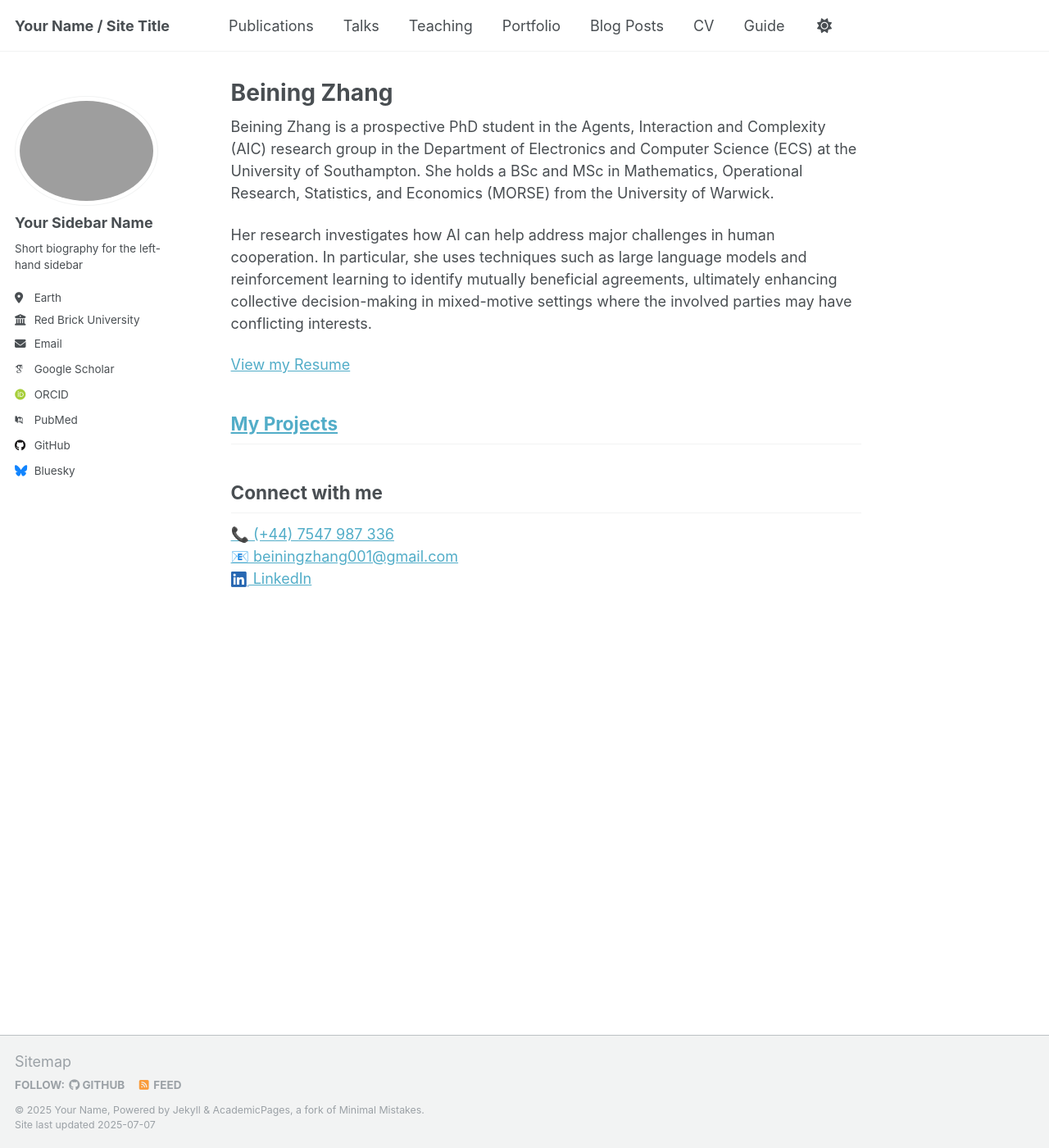
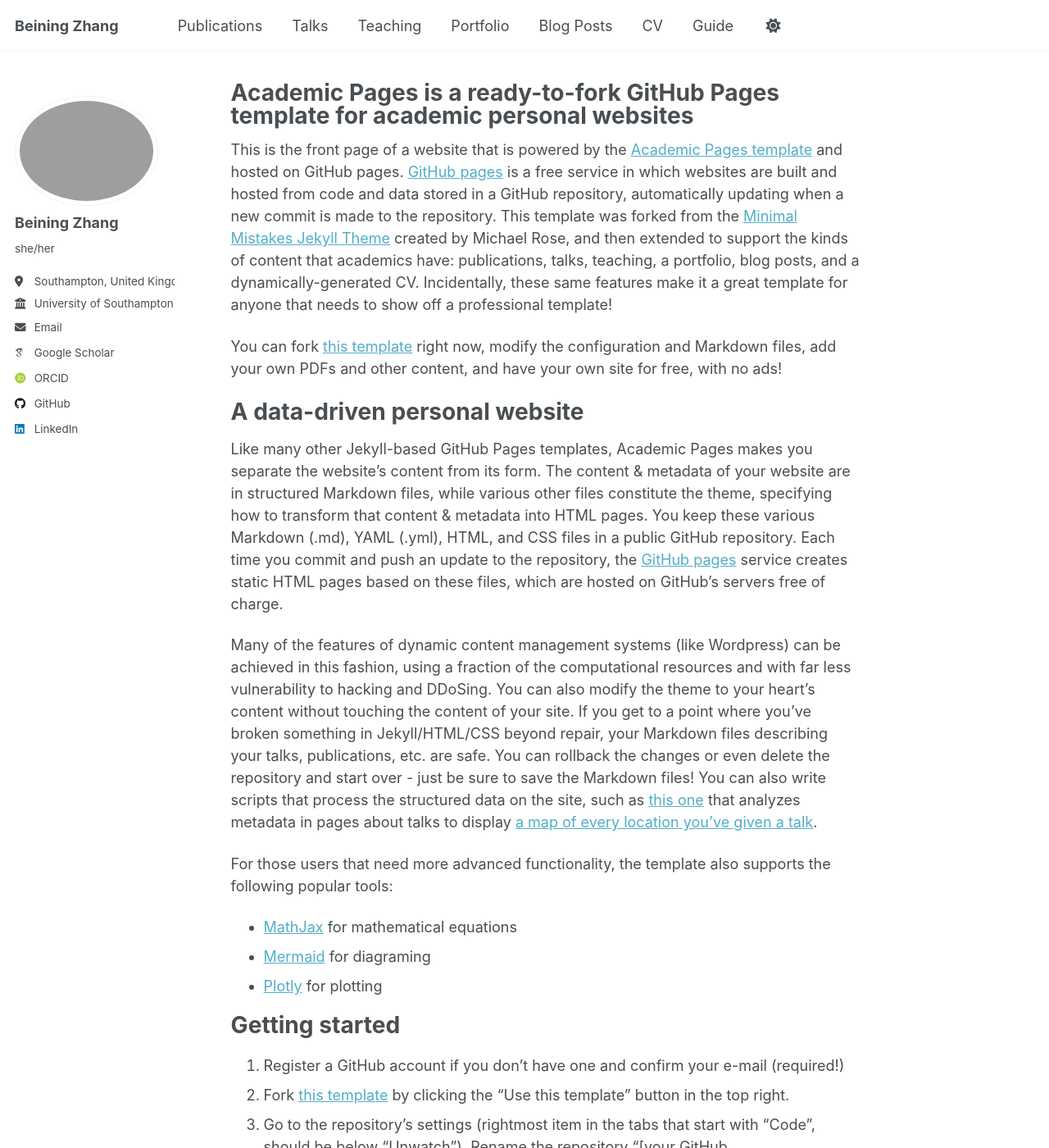
Before and after one commit to BeiningZhang/beiningzhang.github.io, a Jekyll site: the page built from _pages/about.md, in a window 1280 px wide and 1400 px high. Shown: the whole window at 82% size. Built offline with Jekyll 4.4.1, drawn with Linux system fonts in a browser that asks for light colours; some web fonts are replaced; a script that is not in the unit is left out; some of the changed text lies outside the part shown.

Commit message:
Update sidebar

```diff
--- a/_config.yaml
+++ /dev/null
@@ -1,5 +0,0 @@
-title: Beining Zhang
-logo: /assets/img/profile.jpg
-#description:
-#show_downloads: true
-theme: jekyll-theme-minimal
--- a/_config.yml
+++ b/_config.yml
@@ -9,13 +9,13 @@
 # Basic Site Settings
 locale                   : "en-US"
 site_theme               : "default"
-title                    : "Your Name / Site Title"
+title                    : "Beining Zhang" # Your Name / Site Title
 title_separator          : "-"
-name                     : &name "Your Name"
+name                     : &name "Beining Zhang"
 description              : &description "personal description"
-url                      : https://academicpages.github.io # the base hostname & protocol for your site e.g. "https://[your GitHub username].github.io" or if you already have some other page hosted on Github then use "https://[your GitHub username].github.io/[Your Repo Name]"
+url                      : https://beiningzhang.github.io # the base hostname & protocol for your site e.g. "https://[your GitHub username].github.io" or if you already have some other page hosted on Github then use "https://[your GitHub username].github.io/[Your Repo Name]"
 baseurl                  : "" # the subpath of your site, e.g. "/blog"
-repository               : "academicpages/academicpages.github.io"
+repository               : "BeiningZhang/beiningzhang.github.io"
 
 # Site Author - The following control what appear as part of the author content on the side bar.
 #               If a field is blank the icon and link will not appear, otherwise it will be shown.
@@ -23,22 +23,22 @@
 author:
   # Biographic information
   avatar           : "profile.png"
-  name             : "Your Sidebar Name"
-  pronouns         : # example: "she/her"
-  bio              : "Short biography for the left-hand sidebar"
-  location         : "Earth"
-  employer         : "Red Brick University"
+  name             : "Beining Zhang" # Your Sidebar Name
+  pronouns         : "she/her" # example: "she/her"
+  bio              : "" # Short biography for the left-hand sidebar
+  location         : "Southampton, United Kingdom"
+  employer         : "University of Southampton"
   uri              : # URL
-  email            : "none@example.org"
+  email            : "beiningzhang001@gmail.com"
 
   # Academic websites
   academia         : # URL
   arxiv            : # URL - Update with the correct link to your profile
-  googlescholar    : "https://scholar.google.com/citations?user=PS_CX0AAAAAJ"
+  googlescholar    : "https://scholar.google.co.uk/citations?hl=en&pli=1&user=0Ze6XHYAAAAJ"
   impactstory      : # URL
-  orcid            : "http://orcid.org/yourorcidurl"
+  orcid            : "https://orcid.org/0009-0000-6235-0952"
   semantic         : # URL
-  pubmed           : "https://www.ncbi.nlm.nih.gov/pubmed/?term=john+snow"
+  pubmed           : # URL
   researchgate     : # URL
   scopus           : # URL
 
@@ -46,13 +46,13 @@
   bitbucket        : # Username - Update with your username on the site
   codepen          : # Username
   dribbble         : # Username
-  github           : "academicpages"
+  github           : "BeiningZhang"
   kaggle           : # Username
   stackoverflow    : # User number or user number and name (i.e., use "1" or "1/jeff-atwood")
 
   # Social media
   artstation       : # Username
-  bluesky          : "bsky.app" # Replace this with you Bluesky username
+  bluesky          : # Replace this with you Bluesky username
   facebook         : # Username
   flickr           : # Username
   foursquare       : # Username
@@ -61,7 +61,7 @@
   keybase          : # Username
   instagram        : # Username
   lastfm           : # Username
-  linkedin         : # Username
+  linkedin         : "beining-zhang" # Username
   mastodon         : # URL
   medium           : # URL
   pinterest        : # Username
--- a/assets/css/style.scss
+++ /dev/null
@@ -1,22 +0,0 @@
----
----
-@import "{{ site.theme }}";
-
-/* Round your logo */
-.site-logo img {
-  border-radius: 50%;
-}
-.main-nav ul {
-  list-style: none;
-  padding: 0;
-  margin: 1em 0;
-  display: flex;
-  gap: 1rem;
-}
-.main-nav a {
-  text-decoration: none;
-  font-weight: 600;
-}
-.main-nav a:hover {
-  text-decoration: underline;
-}
--- a/index.md
+++ /dev/null
@@ -1,17 +0,0 @@
----
-title: Beining Zhang
-filename: index.md
----
-
-Beining Zhang is a prospective PhD student in the Agents, Interaction and Complexity (AIC) research group in the Department of Electronics and Computer Science (ECS) at the University of Southampton. She holds a BSc and MSc in Mathematics, Operational Research, Statistics, and Economics (MORSE) from the University of Warwick.
-
-Her research investigates how AI can help address major challenges in human cooperation. In particular, she uses techniques such as large language models and reinforcement learning to identify mutually beneficial agreements, ultimately enhancing collective decision-making in mixed-motive settings where the involved parties may have conflicting interests.
-
-[View my Resume](https://beiningzhang.github.io/resume)
-
-## [My Projects](https://beiningzhang.github.io/project)
-
-## Connect with me
-[📞 (+44) 7547 987 336](tel:+447547987336)\
-[📧 beiningzhang001@gmail.com](mailto:beiningzhang001@gmail.com)\
-[<img src="assets/img/LI-In-Bug.png" alt="isolated" width="22"/> LinkedIn](https://www.linkedin.com/in/beining-zhang)
```
Also changed, not shown: assets/img/LI-In-Bug.png (deleted), assets/img/LI-Logo.png (deleted), assets/img/profile.jpg (deleted), 2 other files.
